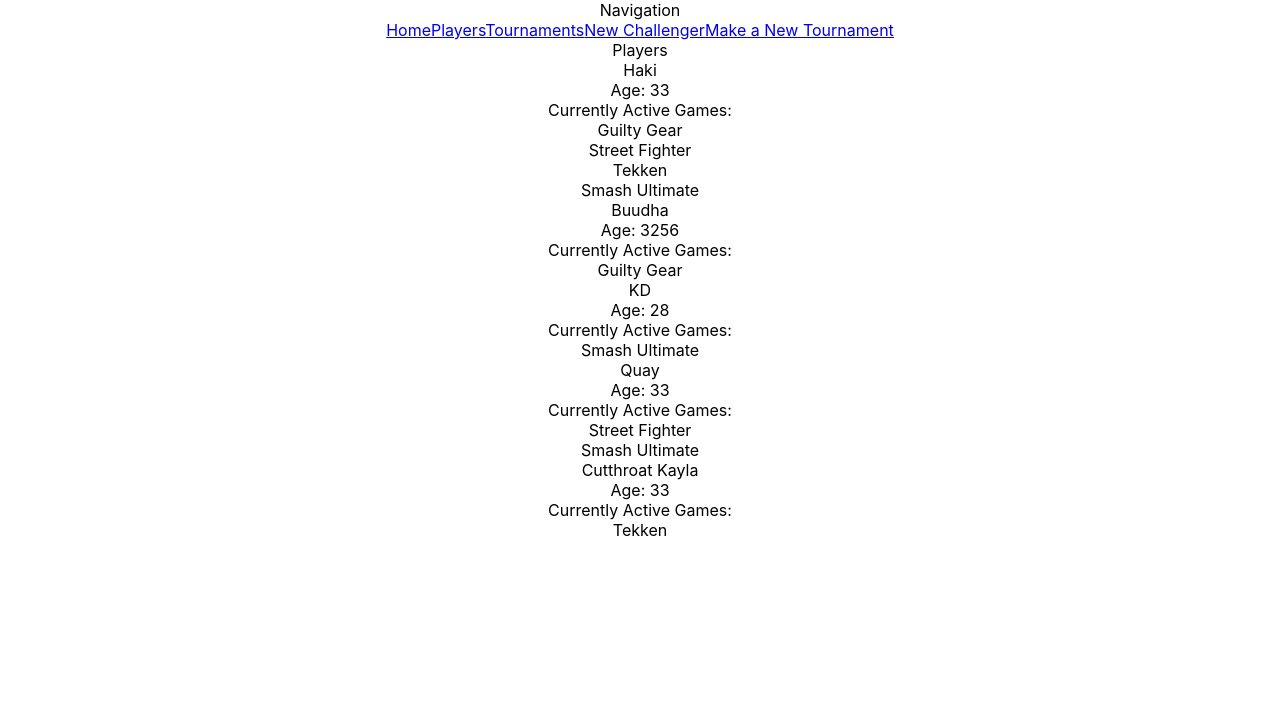
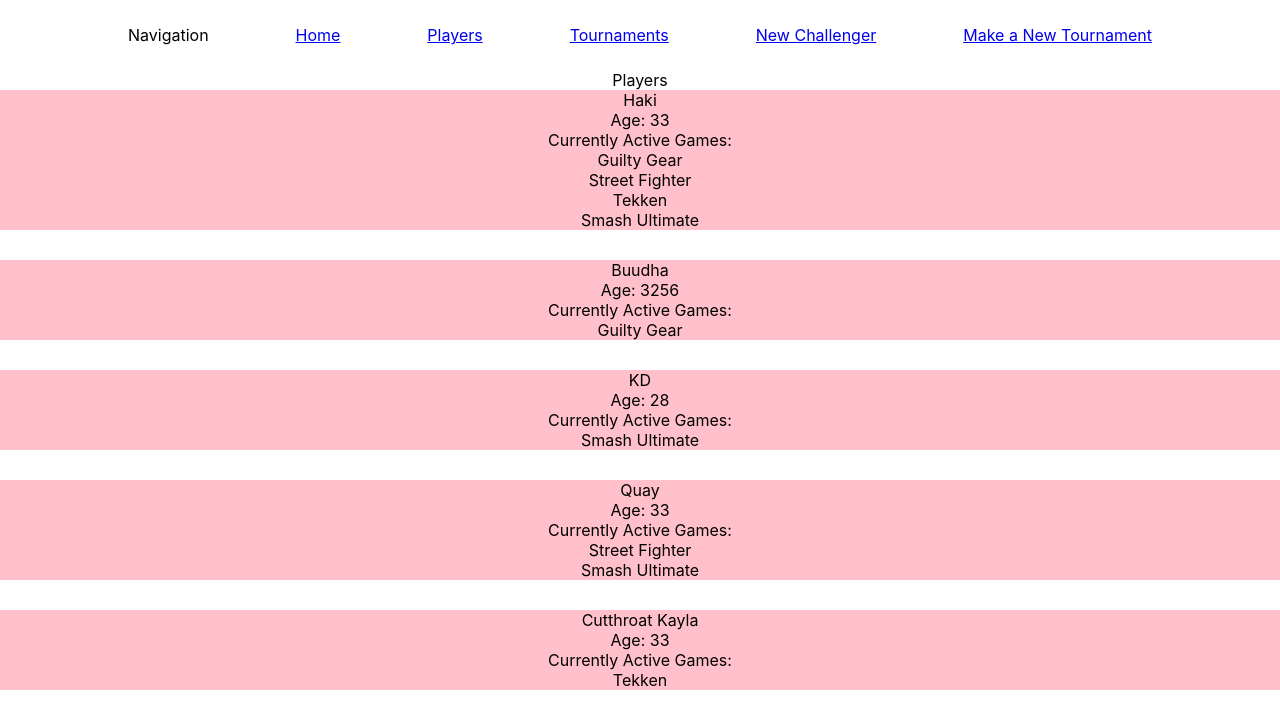
Before and after one commit to badihaki/phase-2-project, a React (Create React App) app in the folder flatiron-p2-final-app/: page /challengers in a window 1280 px wide. Shown: the top 728 px of the page. Built offline with nearby package versions, Linux system fonts and the light colour scheme; data requests are answered from the project's data file.

Commit message:
styled enough for my instructor to pass me. The style is mostly applied to the navigation bar and the players

```diff
--- a/flatiron-p2-final-app/src/components/Challenger.js
+++ b/flatiron-p2-final-app/src/components/Challenger.js
@@ -13,7 +13,7 @@ function Challenger({ player }){
     })
 
     return(
-        <div>
+        <div className="challenger">
             {player.name}
             <div>
                 Age: {player.age}
--- a/flatiron-p2-final-app/src/components/PlayerList.js
+++ b/flatiron-p2-final-app/src/components/PlayerList.js
@@ -5,11 +5,14 @@ function PlayersList({ players }){
     // map through the 'players' data to create 'Challenger' conponents for each player
     const challengerCards = players.map( (player) =>{
         return (
-            <Challenger key={player.id} player={player} />
+            <div key={player.id} >
+                <Challenger player={player} />
+                <br />
+            </div>
         )
     })
     return(
-        <div>
+        <div className="playerList">
             Players
             {challengerCards}
         </div>
--- a/flatiron-p2-final-app/src/index.css
+++ b/flatiron-p2-final-app/src/index.css
@@ -11,3 +11,18 @@ code {
   font-family: source-code-pro, Menlo, Monaco, Consolas, 'Courier New',
     monospace;
 }
+
+.nav {
+  display: flex;
+  justify-content: space-between;
+  align-items: center;
+  padding: 25px 10%;
+}
+
+.playerList {
+}
+
+.challenger {
+  background-color: pink;
+  margin-bottom: 10px;
+}
```
